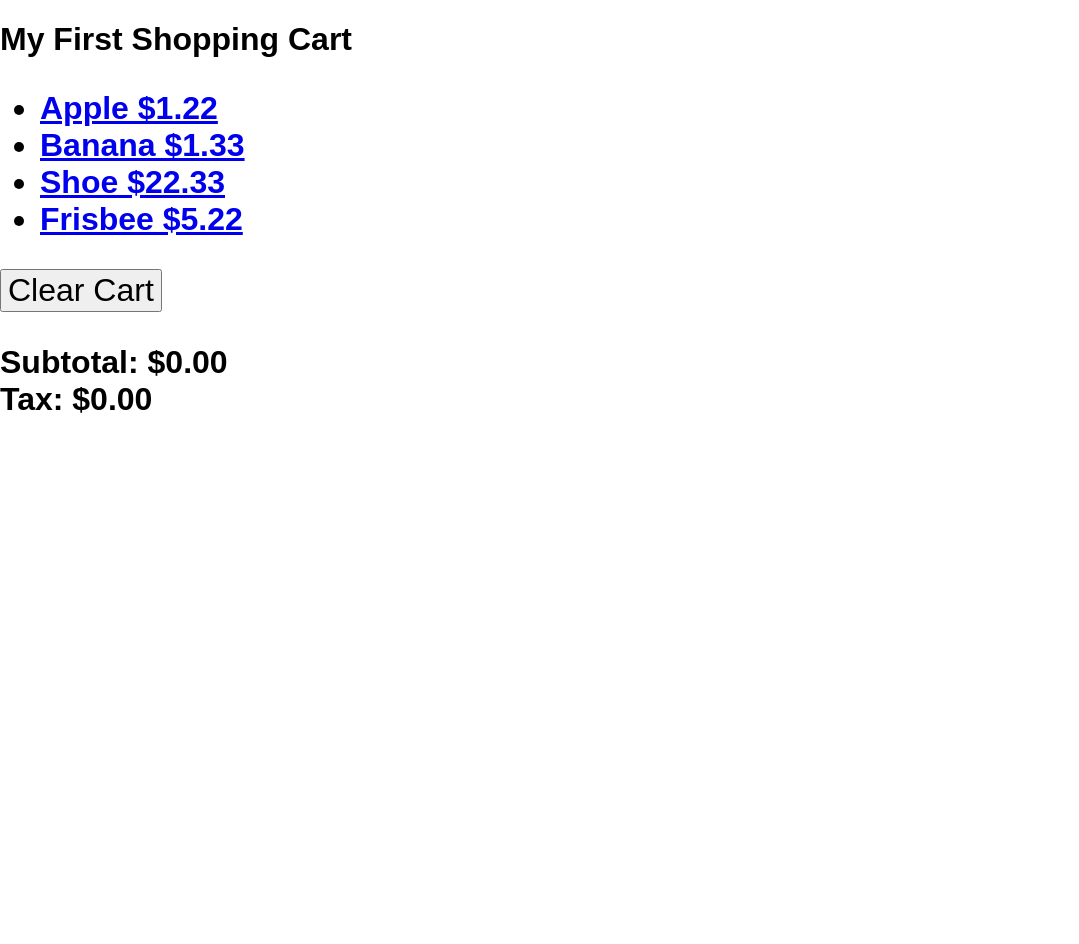
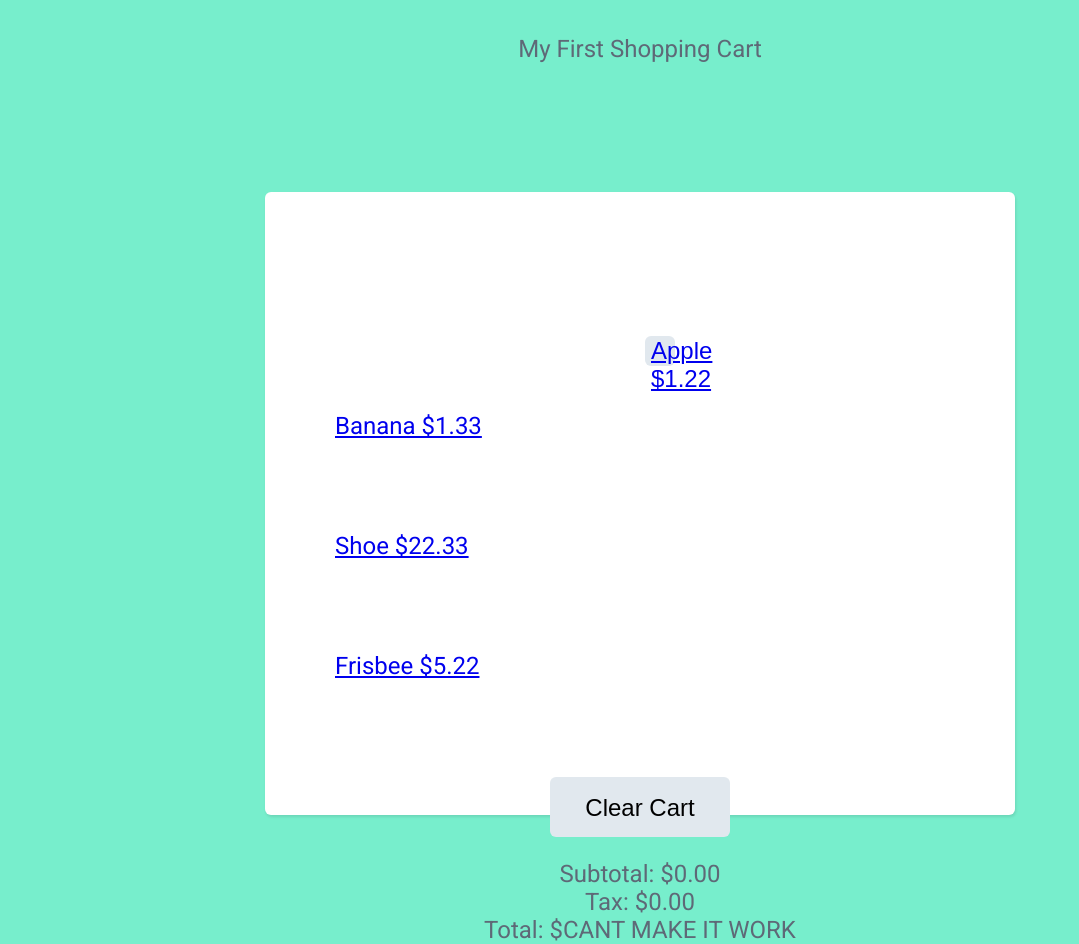
Before and after one commit to lclark070607/firstshoppingcart, a plain HTML site: page index.html in a window 1280 px wide. Shown: the whole page, without its empty margins (0-1079 px from the left). Before the commit the page ends 800 px from the top, so only its background shows below. Drawn offline with Linux system fonts and the light colour scheme.

Commit message:
adding styling

```diff
--- a/index.html
+++ b/index.html
@@ -7,17 +7,28 @@
     <!--<script src="script.js"></script>-->
     <link rel="stylesheet" href="normalize.css">
     <link rel="stylesheet" href="style.css">
+    <link href="https://fonts.googleapis.com/css?family=Roboto" rel="stylesheet">
 </head>
 <body>
     <h1>My First Shopping Cart<h1>
+       <div class="shopping-cart">
         <div>
            <!--list of items that you can buy-->
             <ul>
                 <!--data-name is what actually passes through the function-->
-                <li><a class="add-to-cart" href="#" data-name="Apple" data-price="1.22">Apple $1.22</a></li>
-                <li><a class="add-to-cart" href="#" data-name="Banana" data-price="1.33">Banana $1.33</a></li>
-                <li><a class="add-to-cart" href="#" data-name="Shoe" data-price="22.33">Shoe $22.33</a></li>
-                <li><a class="add-to-cart" href="#" data-name="Frisbee" data-price="5.22">Frisbee $5.22</a></li>
+                <!--First Product-->
+                <div class="item">
+                    <div class="buttons">
+                    <span class="delete-btn"></span>
+                    <span class="like-btn"></span>
+                </div>
+
+
+                <li class="product"></li>
+                <button><a class="add-to-cart" href="#" data-name="Apple" data-price="1.22">Apple $1.22</a></button>
+                <li class="product"><a class="add-to-cart" href="#" data-name="Banana" data-price="1.33">Banana $1.33</a></li>
+                <li class="product"><a class="add-to-cart" href="#" data-name="Shoe" data-price="22.33">Shoe $22.33</a></li>
+                <li class="product"><a class="add-to-cart" href="#" data-name="Frisbee" data-price="5.22">Frisbee $5.22</a></li>
             </ul>
 
             <button id="clear-cart">Clear Cart</button>
@@ -29,8 +40,9 @@
                 </ul>
                 <div>Subtotal: $<span id="total-cart"></span></div>
                 <div>Tax: $<span id="total-tax"></span></div>
+                <div>Total: $<span id="final-total">CANT MAKE IT WORK</span></div>
         </div>
-
+      </div>
 
         <script src="jquery-3.1.1.js"></script>
         <script src="script.js"></script>
@@ -179,7 +191,12 @@
         }
         return totaltax.toFixed(2);
     }
-    // console.log( totalTaxCart() );
+
+
+
+
+
+
 
 
 
@@ -277,3 +294,6 @@
         saveCart: Function
         loadCart: Function
         -->
+        <!--
+            -=	x -= y	x = x - y
+        -->
--- a/style.css
+++ b/style.css
@@ -0,0 +1,60 @@
+* {
+  box-sizing: border-box;
+}
+
+html, body {
+  width: 100%;
+  height: 100%;
+  margin: 0;
+  background-color: #7EC;
+  font-family: 'Roboto', sans-serif;
+}
+
+h1 {
+  height: 60px;
+  padding: 20px 30px;
+  color: #5E6977;
+  font-size: 24px;
+  text-align: center;
+  font-weight: 400;
+}
+
+.shopping-cart {
+  width: 750px;
+  height: 623px;
+  margin: 80px auto;
+  background: #FFFFFF;
+  box-shadow: 1px 2px 3px 0px rgba(0,0,0,0.10);
+  border-radius: 6px;
+  display: flex;
+  flex-direction: column;
+}
+
+.product {
+  padding: 20px 30px;
+  height: 120px;
+  display: flex;
+}
+
+.item:nth-child(4) {
+  border-top:  1px solid #E1E8EE;
+  border-bottom:  1px solid #E1E8EE;
+}
+
+button {
+    width: 30px;
+  height: 30px;
+  background-color: #E1E8EE;
+  border-radius: 6px;
+  border: none;
+  cursor: pointer;
+}
+
+#clear-cart {
+    width: 180px;
+  height: 60px;
+  background-color: #E1E8EE;
+  border-radius: 6px;
+  border: none;
+  cursor: pointer;
+}
```
Also changed, not shown: 1 other file.
